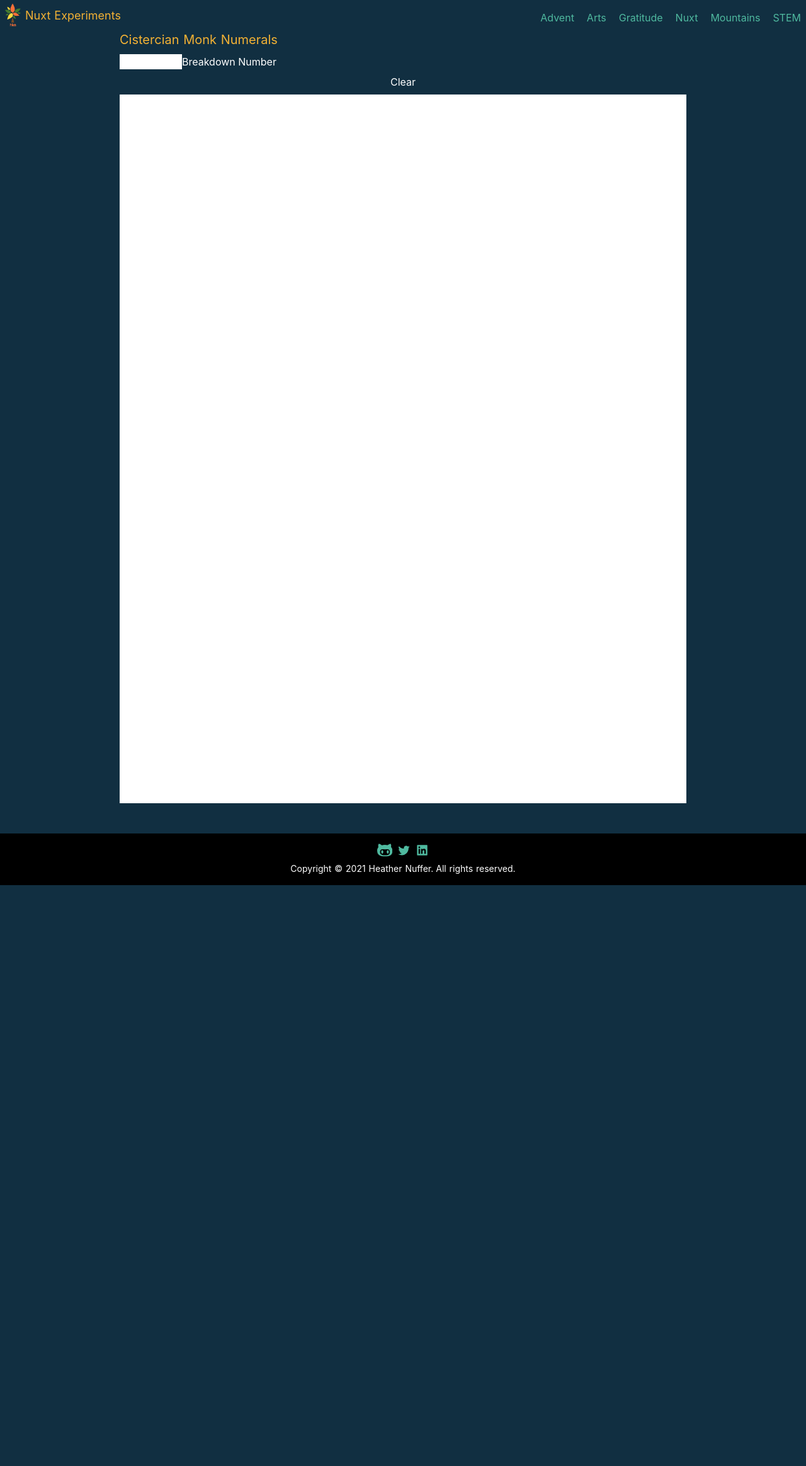
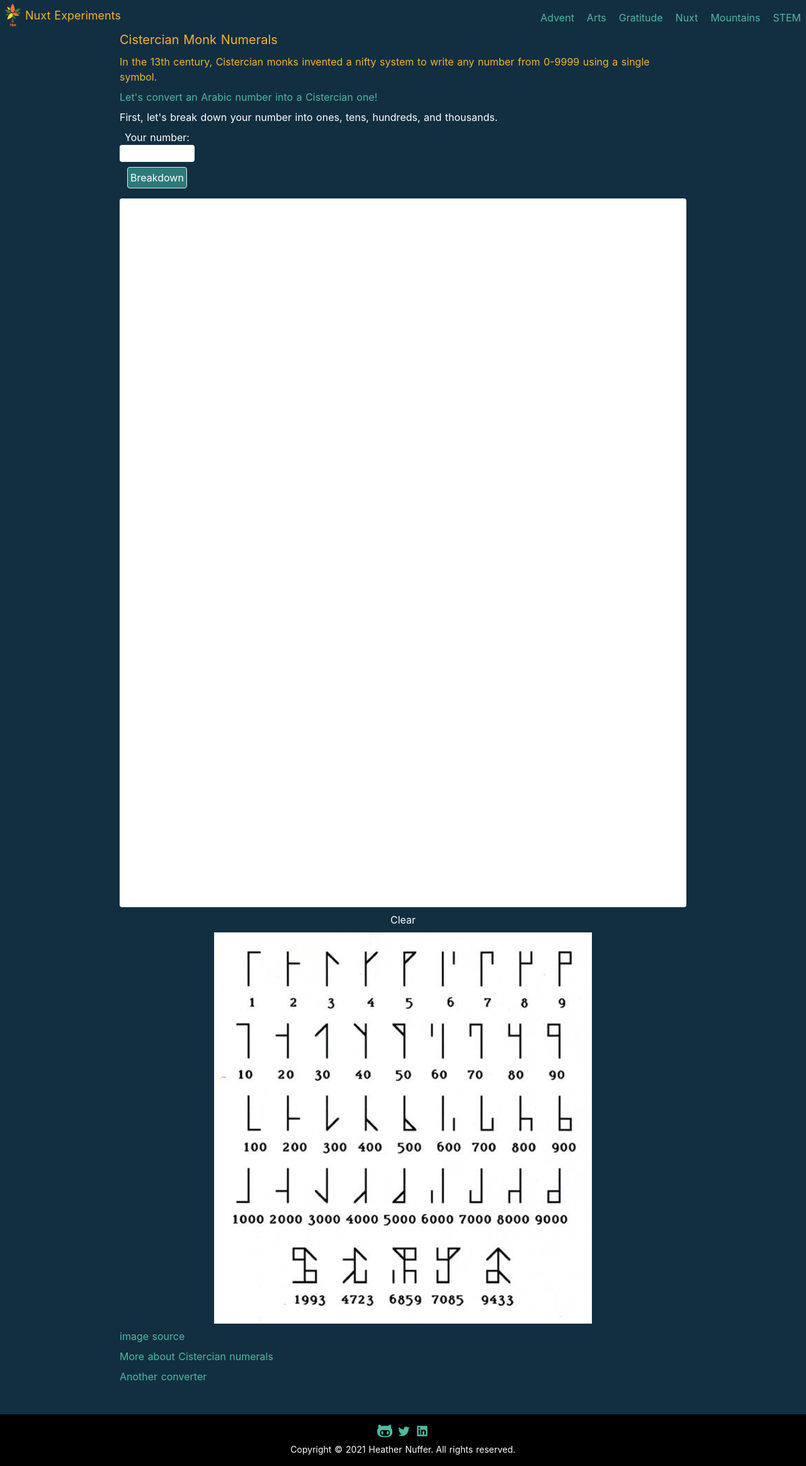
Before and after one commit to ethyl2/nuxt-experiment, a Nuxt app: page /stem/cistercian-monk-numerals in a window 1280 px wide. Shown: the whole page at 63% size. Before the commit the page ends 1405 px from the top, so only its background shows below. Built offline with nearby package versions, Linux system fonts and the light colour scheme.

Commit message:
Feat: Uses canvas to draw cistercian numerals

```diff
--- a/pages/stem/cistercian-monk-numerals.vue
+++ b/pages/stem/cistercian-monk-numerals.vue
@@ -1,18 +1,41 @@
 <template>
   <div class="container flex flex-col space-y-2">
     <h1 class="text-lg md:text-xl">Cistercian Monk Numerals</h1>
-    <form @submit.prevent="breakdown">
+    <h2>
+      In the 13th century, Cistercian monks invented a nifty system to write any
+      number from 0-9999 using a single symbol.
+    </h2>
+    <h3>Let's convert an Arabic number into a Cistercian one!</h3>
+    <p v-if="!hasBreakdown">
+      First, let's break down your number into ones, tens, hundreds, and
+      thousands.
+    </p>
+    <div class="flex justify-between items-stretch">
+      <form
+        class="flex flex-col items-center justify-center"
+        @submit.prevent="breakdown"
+      >
+        <label for="numberInput">Your number:</label>
         <input
+          id="numberInput"
           v-model="numberInput"
-        class="text-black"
+          name="numberInput"
+          class="text-black rounded text-lg pl-2"
           type="number"
           min="0"
           max="9999"
           required
+          @input="handleInputChange"
         />
-      <button type="submit">Breakdown Number</button>
+        <button
+          v-if="!hasBreakdown"
+          type="submit"
+          class="border bg-teal-700 p-1 m-2 rounded hover:bg-teal-600"
+        >
+          Breakdown
+        </button>
       </form>
-    <p v-if="numberInput">{{ numberInput }}</p>
+      <div v-if="hasBreakdown" class="border rounded m-2 p-2">
         <p v-if="numberBreakdown.thousands">
           Thousands: {{ numberBreakdown.thousands }}
         </p>
@@ -21,43 +44,91 @@
         </p>
         <p v-if="numberBreakdown.tens">Tens: {{ numberBreakdown.tens }}</p>
         <p v-if="numberBreakdown.ones">Ones: {{ numberBreakdown.ones }}</p>
-    <button type="button" @click="clearAll">Clear</button>
+      </div>
+    </div>
+
+    <button
+      v-if="step === 1"
+      type="button"
+      class="border bg-teal-700 p-1 m-2 rounded hover:bg-teal-600"
+      @click="drawZero"
+    >
+      Click to draw zero
+    </button>
+
+    <button
+      v-if="step === 2"
+      type="button"
+      class="border bg-teal-700 p-1 m-2 rounded hover:bg-teal-600"
+      @click="drawOnes"
+    >
+      Click to draw digit in the ones' position: {{ numberBreakdown.ones }}
+    </button>
+
+    <button
+      v-if="step === 3"
+      type="button"
+      class="border bg-teal-700 p-1 m-2 rounded hover:bg-teal-600"
+      @click="drawTens"
+    >
+      Click to draw the digit in the tens' position: {{ numberBreakdown.tens }}
+    </button>
+
+    <button
+      v-if="step === 4"
+      type="button"
+      class="border bg-teal-700 p-1 m-2 rounded hover:bg-teal-600"
+      @click="drawHundreds"
+    >
+      Click to draw the digit in the hundreds' position:
+      {{ numberBreakdown.hundreds }}
+    </button>
+
+    <button
+      v-if="step === 5"
+      type="button"
+      class="border bg-teal-700 p-1 m-2 rounded hover:bg-teal-600"
+      @click="drawThousands"
+    >
+      Click to draw the digit in the thousands' position:
+      {{ numberBreakdown.thousands }}
+    </button>
+
+    <p v-if="step === 6">All finished!</p>
 
     <canvas
       id="myCanvas"
       ref="myCanvas"
       width="100"
       height="125"
-      class="bg-white"
+      class="bg-white rounded"
     ></canvas>
-    <button
-      v-if="
-        numberBreakdown.ones ||
-        numberBreakdown.tens ||
-        numberBreakdown.hundreds ||
-        numberBreakdown.thousands
-      "
-      type="button"
-      @click="drawZero"
+
+    <button type="button" @click="clearAll">Clear</button>
+
+    <a
+      href="https://www.zmescience.com/science/cirstercian-numbers-90432432/"
+      target="_blank"
     >
-      Start by drawing zero
-    </button>
-    <button v-if="numberBreakdown.ones" type="button" @click="drawOnes">
-      Draw digit in the ones position: {{ numberBreakdown.ones }}
-    </button>
-    <button v-if="numberBreakdown.tens" type="button" @click="drawTens">
-      Draw the digit in the tens position: {{ numberBreakdown.tens }}
-    </button>
-    <button v-if="numberBreakdown.hundreds" type="button" @click="drawHundreds">
-      Draw the digit in the hundreds position: {{ numberBreakdown.hundreds }}
-    </button>
-    <button
-      v-if="numberBreakdown.thousands"
-      type="button"
-      @click="drawThousands"
+      <img
+        src="/cistercian_numbers.jpg"
+        alt="Cistercian numbers"
+        class="mx-auto w-2/3"
+      />
+    </a>
+    <a
+      href="https://www.zmescience.com/science/cirstercian-numbers-90432432/"
+      target="_blank"
+      >image source</a
     >
-      Draw the digit in the thousands position: {{ numberBreakdown.thousands }}
-    </button>
+    <a
+      href="https://www.zmescience.com/science/cirstercian-numbers-90432432/"
+      target="_blank"
+      >More about Cistercian numerals</a
+    >
+    <a href="https://www.dcode.fr/cistercian-numbers" target="_blank"
+      >Another converter</a
+    >
   </div>
 </template>
 
@@ -77,7 +148,18 @@ export default {
       mainX: 50,
       topY: 25,
       bottomY: 100,
+      step: 0,
     }
+  },
+  computed: {
+    hasBreakdown() {
+      return (
+        this.numberBreakdown.ones !== null ||
+        this.numberBreakdown.tens !== null ||
+        this.numberBreakdown.hundreds !== null ||
+        this.numberBreakdown.thousands !== null
+      )
+    },
   },
   mounted() {
     this.ctx = this.$refs.myCanvas.getContext('2d')
@@ -104,6 +186,7 @@ export default {
         num %= 10
       }
       this.numberBreakdown.ones = num
+      this.step = 1
     },
     drawZero() {
       if (this.numberBreakdown) {
@@ -111,6 +194,15 @@ export default {
         this.ctx.moveTo(this.mainX, this.topY)
         this.ctx.lineTo(this.mainX, this.bottomY)
         this.ctx.stroke()
+        if (this.numberBreakdown.ones) {
+          this.step = 2
+        } else if (this.numberBreakdown.tens) {
+          this.step = 3
+        } else if (this.numberBreakdown.hundreds) {
+          this.step = 4
+        } else {
+          this.step = 5
+        }
       }
     },
     drawOnes() {
@@ -146,6 +238,16 @@ export default {
           this.ctx.lineTo(this.mainX + 25, this.topY + 25)
         }
         this.ctx.stroke()
+
+        if (this.numberBreakdown.tens) {
+          this.step = 3
+        } else if (this.numberBreakdown.hundreds) {
+          this.step = 4
+        } else if (this.numberBreakdown.thousands) {
+          this.step = 5
+        } else {
+          this.step = 6
+        }
       }
     },
     drawTens() {
@@ -181,6 +283,14 @@ export default {
           this.ctx.lineTo(this.mainX - 25, this.topY + 25)
         }
         this.ctx.stroke()
+
+        if (this.numberBreakdown.hundreds) {
+          this.step = 4
+        } else if (this.numberBreakdown.thousands) {
+          this.step = 5
+        } else {
+          this.step = 6
+        }
       }
     },
     drawHundreds() {
@@ -216,6 +326,11 @@ export default {
           this.ctx.lineTo(this.mainX + 25, this.bottomY - 25)
         }
         this.ctx.stroke()
+        if (this.numberBreakdown.thousands) {
+          this.step = 5
+        } else {
+          this.step = 6
+        }
       }
     },
     drawThousands() {
@@ -251,17 +366,22 @@ export default {
           this.ctx.lineTo(this.mainX - 25, this.bottomY - 25)
         }
         this.ctx.stroke()
+        this.step = 6
       }
     },
-    clearAll() {
+    handleInputChange() {
       this.numberBreakdown = {
         thousands: null,
         hundreds: null,
         tens: null,
         ones: null,
       }
+      this.ctx.clearRect(0, 0, 100, 125)
+      this.step = 0
+    },
+    clearAll() {
+      this.handleInputChange()
       this.numberInput = null
-      this.ctx.clearRect(0, 0, 100, 125)
     },
   },
 }
```
Also changed, not shown: static/cistercian_numbers.jpg (added). Lines whose indentation alone changed are shown as unchanged.
